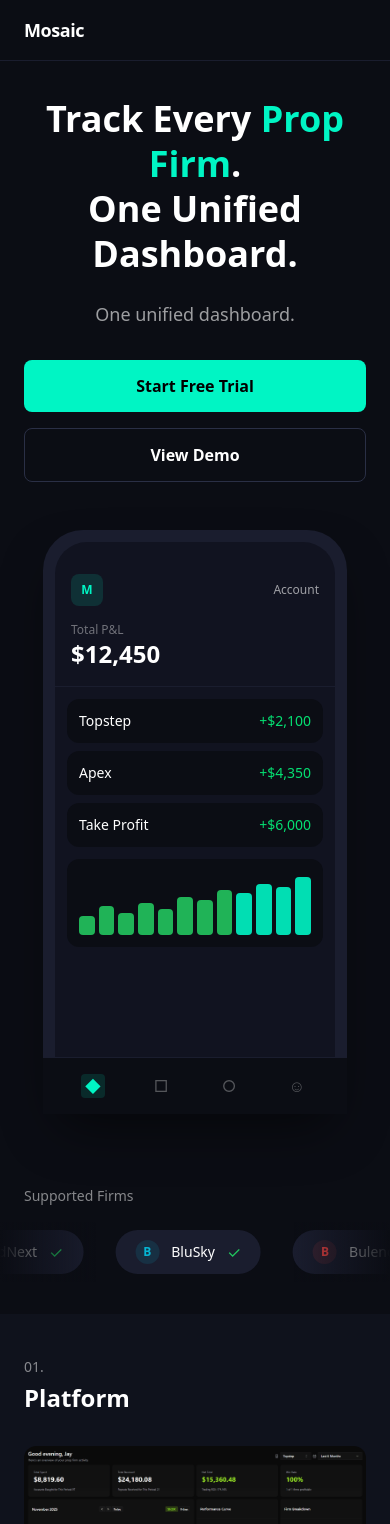
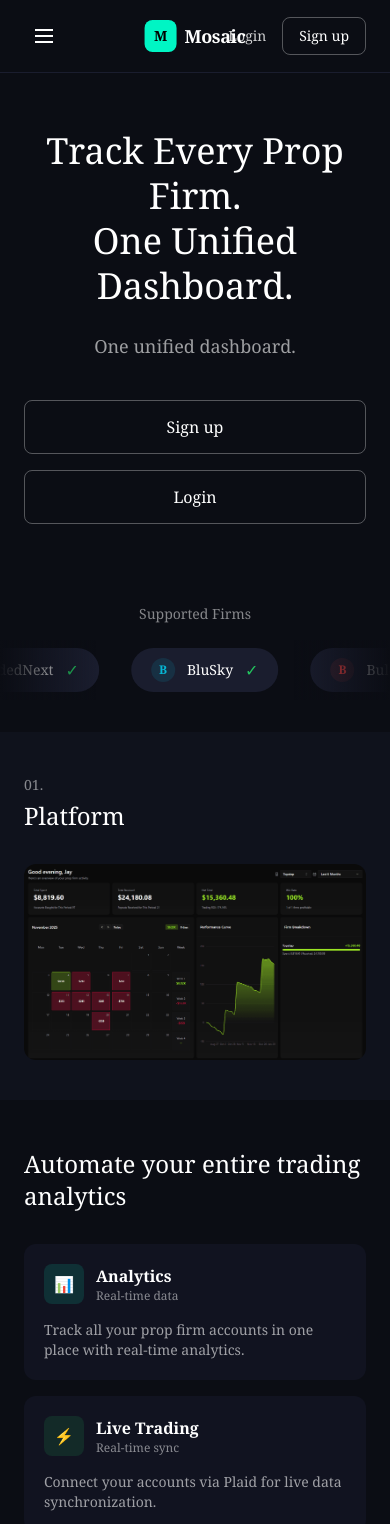
Before and after one commit to tradethemosaic/propflow-clone, a Next.js app: page / in a window 390 px wide. Shown: the top 1524 px of the page. Built offline with nearby package versions, Linux system fonts and the light colour scheme.

Commit message:
Update hero - thin serif, centered logo, hamburger, login/signup buttons

```diff
--- a/src/app/globals.css
+++ b/src/app/globals.css
@@ -13,7 +13,12 @@
 body {
   background: var(--background);
   color: var(--foreground);
-  font-family: system-ui, -apple-system, sans-serif;
+  font-family: Georgia, 'Times New Roman', serif;
+}
+
+h1, h2, h3, h4, h5, h6 {
+  font-family: Georgia, 'Times New Roman', serif;
+  font-weight: 300;
 }
 
 .accent {
@@ -74,7 +79,6 @@ body {
   font-weight: 500;
 }
 
-/* Hide scrollbar */
 .scrollbar-hide::-webkit-scrollbar {
   display: none;
 }
@@ -83,7 +87,6 @@ body {
   scrollbar-width: none;
 }
 
-/* Auto-scrolling carousel */
 .carousel-track {
   display: flex;
   animation: scroll 40s linear infinite;
@@ -95,10 +98,6 @@ body {
 }
 
 @keyframes scroll {
-  0% {
-    transform: translateX(0);
-  }
-  100% {
-    transform: translateX(-33.333%);
-  }
+  0% { transform: translateX(0); }
+  100% { transform: translateX(-33.333%); }
 }
--- a/src/app/page.tsx
+++ b/src/app/page.tsx
@@ -7,7 +7,6 @@ export const metadata: Metadata = {
   description: "Track Every Prop Firm. One Unified Dashboard.",
 };
 
-// Prop firms with brand colors
 const propFirms = [
   { name: "Topstep", color: "#22c55e" },
   { name: "Apex Trader Funding", color: "#f59e0b" },
@@ -40,99 +39,50 @@ export default function Home() {
       {/* Navigation */}
       <nav className="fixed top-0 left-0 right-0 z-50" style={{ background: '#0b0d14', borderBottom: '1px solid #1a1d2e' }}>
         <div className="max-w-7xl mx-auto px-6 py-4 flex items-center justify-between">
-          <div className="flex items-center gap-3">
+          {/* Left - Hamburger */}
+          <button className="text-white p-2">
+            <svg width="24" height="24" viewBox="0 0 24 24" fill="none" stroke="currentColor" strokeWidth="2">
+              <line x1="3" y1="6" x2="21" y2="6"></line>
+              <line x1="3" y1="12" x2="21" y2="12"></line>
+              <line x1="3" y1="18" x2="21" y2="18"></line>
+            </svg>
+          </button>
+
+          {/* Center - Logo */}
+          <div className="flex items-center gap-2 absolute left-1/2 transform -translate-x-1/2">
+            <div className="w-8 h-8 rounded-lg flex items-center justify-center" style={{ background: '#00f5c4' }}>
+              <span className="text-black font-bold text-sm">M</span>
+            </div>
             <span className="text-white font-semibold text-lg tracking-tight">Mosaic</span>
           </div>
-          <div className="hidden md:flex items-center gap-8">
-            <a href="#platform" className="text-white/70 hover:text-white transition text-sm font-medium">Platform</a>
-            <a href="#meet" className="text-white/70 hover:text-white transition text-sm font-medium">About</a>
-            <a href="#pricing" className="text-white/70 hover:text-white transition text-sm font-medium">Pricing</a>
-            <button className="px-5 py-2 rounded-lg text-sm font-semibold text-black hover:opacity-90 transition" style={{ background: '#00f5c4' }}>
-              Get Started
+
+          {/* Right - Login & Sign Up */}
+          <div className="flex items-center gap-4">
+            <a href="#" className="text-white/80 hover:text-white transition text-sm font-medium">Login</a>
+            <button className="px-4 py-2 rounded-lg text-sm font-medium text-white hover:bg-white/10 transition" style={{ border: '1px solid rgba(255,255,255,0.3)' }}>
+              Sign up
             </button>
           </div>
         </div>
       </nav>
 
-      {/* Hero Section - Phone on Left, Text on Right */}
-      <section className="pt-24 pb-10 px-6" style={{ background: '#0b0d14' }}>
-        <div className="max-w-7xl mx-auto">
-          <div className="grid lg:grid-cols-2 gap-12 items-center">
-
-            {/* Left - Phone Mockup */}
-            <div className="flex justify-center lg:justify-start order-2 lg:order-1">
-              <div className="relative">
-                <div className="rounded-[40px] p-3" style={{ background: '#1a1d2e', boxShadow: '0 25px 50px -12px rgba(0, 0, 0, 0.5)' }}>
-                  <div className="rounded-[32px] overflow-hidden" style={{ background: '#111320', width: '280px', height: '560px' }}>
-                    <div className="p-4 pt-8" style={{ borderBottom: '1px solid #1a1d2e' }}>
-                      <div className="flex items-center justify-between mb-4">
-                        <div className="w-8 h-8 rounded-lg flex items-center justify-center" style={{ background: '#00f5c420' }}>
-                          <span className="text-xs font-bold" style={{ color: '#00f5c4' }}>M</span>
-                        </div>
-                        <span className="text-white/60 text-xs">Account</span>
-                      </div>
-                      <div className="text-white/40 text-xs">Total P&L</div>
-                      <div className="text-2xl font-bold text-white">$12,450</div>
-                    </div>
-                    <div className="p-3 space-y-2">
-                      <div className="p-3 rounded-xl" style={{ background: '#0b0d14' }}>
-                        <div className="flex items-center justify-between">
-                          <span className="text-white text-sm font-medium">Topstep</span>
-                          <span className="text-green-400 text-sm font-medium">+$2,100</span>
-                        </div>
-                      </div>
-                      <div className="p-3 rounded-xl" style={{ background: '#0b0d14' }}>
-                        <div className="flex items-center justify-between">
-                          <span className="text-white text-sm font-medium">Apex</span>
-                          <span className="text-green-400 text-sm font-medium">+$4,350</span>
-                        </div>
-                      </div>
-                      <div className="p-3 rounded-xl" style={{ background: '#0b0d14' }}>
-                        <div className="flex items-center justify-between">
-                          <span className="text-white text-sm font-medium">Take Profit</span>
-                          <span className="text-green-400 text-sm font-medium">+$6,000</span>
-                        </div>
-                      </div>
-                    </div>
-                    <div className="px-3 pb-3">
-                      <div className="p-3 rounded-xl" style={{ background: '#0b0d14' }}>
-                        <div className="flex items-end gap-1 h-16">
-                          {[30, 45, 35, 50, 40, 60, 55, 70, 65, 80, 75, 90].map((h, i) => (
-                            <div key={i} className="flex-1 rounded-sm" style={{ height: `${h}%`, background: i > 7 ? '#00f5c4' : '#22c55e', opacity: 0.9 }}></div>
-                          ))}
-                        </div>
-                      </div>
-                    </div>
-                    <div className="absolute bottom-0 left-0 right-0 p-4 flex justify-around" style={{ background: '#0b0d14', borderTop: '1px solid #1a1d2e' }}>
-                      <div className="w-6 h-6 rounded flex items-center justify-center" style={{ background: '#00f5c420' }}><span style={{ color: '#00f5c4' }}>◆</span></div>
-                      <div className="w-6 h-6 rounded flex items-center justify-center text-white/30">□</div>
-                      <div className="w-6 h-6 rounded flex items-center justify-center text-white/30">○</div>
-                      <div className="w-6 h-6 rounded flex items-center justify-center text-white/30">☺</div>
-                    </div>
-                  </div>
-                </div>
-              </div>
-            </div>
-
-            {/* Right - Text */}
-            <div className="text-center lg:text-left order-1 lg:order-2">
-              <h1 className="text-4xl md:text-5xl lg:text-6xl font-bold text-white mb-6 leading-tight">
-                Track Every <span style={{ color: '#00f5c4' }}>Prop Firm</span>.<br />
+      {/* Hero Section */}
+      <section className="pt-32 pb-12 px-6" style={{ background: '#0b0d14' }}>
+        <div className="max-w-4xl mx-auto text-center">
+          <h1 className="text-4xl md:text-5xl lg:text-6xl font-light text-white mb-6 leading-tight" style={{ fontFamily: 'Georgia, serif', fontWeight: 300 }}>
+            Track Every Prop Firm.<br />
             One Unified Dashboard.
           </h1>
-              <p className="text-lg mb-8 text-white/60 max-w-md mx-auto lg:mx-0">
+          <p className="text-lg mb-10 text-white/60 max-w-lg mx-auto">
             One unified dashboard.
           </p>
-              <div className="flex flex-col sm:flex-row items-center gap-4 justify-center lg:justify-start">
-                <button className="px-8 py-3.5 rounded-lg text-base font-semibold text-black hover:opacity-90 transition w-full sm:w-auto" style={{ background: '#00f5c4' }}>
-                  Start Free Trial
+          <div className="flex flex-col sm:flex-row items-center gap-4 justify-center">
+            <button className="px-8 py-3.5 rounded-lg text-base font-medium text-white hover:bg-white/10 transition w-full sm:w-auto" style={{ border: '1px solid rgba(255,255,255,0.3)' }}>
+              Sign up
             </button>
-                <button className="px-8 py-3.5 rounded-lg text-base font-semibold text-white hover:bg-white/10 transition w-full sm:w-auto" style={{ border: '1px solid #2a2f45' }}>
-                  View Demo
+            <button className="px-8 py-3.5 rounded-lg text-base font-medium text-white hover:bg-white/10 transition w-full sm:w-auto" style={{ border: '1px solid rgba(255,255,255,0.3)' }}>
+              Login
             </button>
-              </div>
-            </div>
-
           </div>
         </div>
       </section>
@@ -140,7 +90,7 @@ export default function Home() {
       {/* Supported Firms - Auto-Scrolling */}
       <section className="py-8" style={{ background: '#0b0d14', overflow: 'hidden' }}>
         <div className="max-w-7xl mx-auto px-6 mb-4">
-          <h3 className="text-white/50 text-sm font-medium">Supported Firms</h3>
+          <h3 className="text-white/50 text-sm font-medium text-center">Supported Firms</h3>
         </div>
         <div className="relative w-full py-2">
           <div className="absolute left-0 top-0 bottom-0 w-24 z-10 pointer-events-none" style={{ background: 'linear-gradient(to right, #0b0d14, transparent)' }}></div>
@@ -168,8 +118,6 @@ export default function Home() {
             <span className="text-white/50 text-sm font-medium">01.</span>
             <h2 className="text-2xl font-bold text-white mt-1">Platform</h2>
           </div>
-
-          {/* Dashboard Image */}
           <div className="rounded-xl overflow-hidden" style={{ background: '#111320' }}>
             <Image
               src="/hero-dashboard.png"
```
Lines whose indentation alone changed are shown as unchanged.
